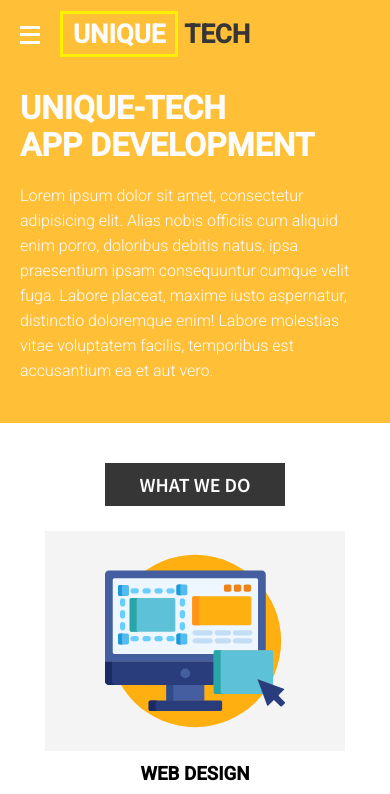
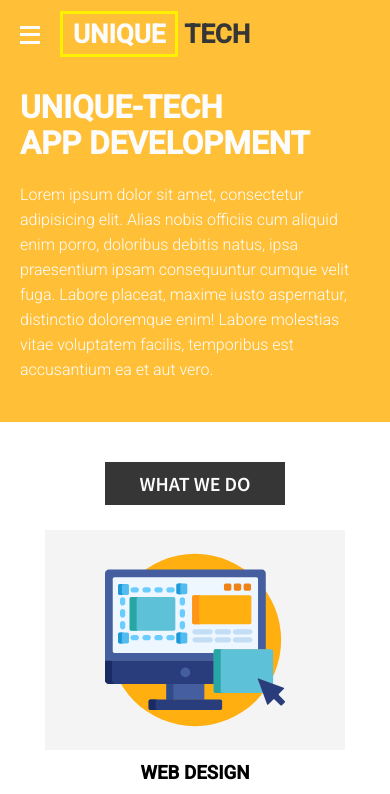
Before and after one commit to wdwiii/unique-tech, a website: page index.html in a window 390 px wide. Shown: the top 794 px of the page. Drawn offline with nearby package versions, Linux system fonts and the light colour scheme; files that its build step writes are made by us from their sources.

Commit message:
Create media queries to increase root font size

```diff
--- a/sass/global/_typography.scss
+++ b/sass/global/_typography.scss
@@ -15,7 +15,19 @@ $font-display-2: 'Open Sans', sans-serif; // Regular 400 || Bold 700
 ==============================*/
 
 html {
-    font-size: 62.5%; //This will set the root font-size to 10px
+    font-size: 62.5%; //This default the root font-size to 10px
+
+    @media only screen and (max-width: $bp-mobile-sm) {
+        font-size: 56.25%; //This will set the root font-size to 9px at 350px
+    }
+
+    @media only screen and (min-width: $bp-tablet-lrg) {
+        font-size: 75%; //This will set the root font-size to 10.65px at 930px
+    }
+
+    @media only screen and (min-width: 75em) {
+        font-size: 80%; //This will set the root font-size to 12.8px at 1200 px
+    }
 }
 
 body {
@@ -32,6 +44,7 @@ body {
 
 .heading-1 {
     @extend %heading;
+    font-size: 3.15rem;
     margin-bottom: 2rem;
 }
 
```
